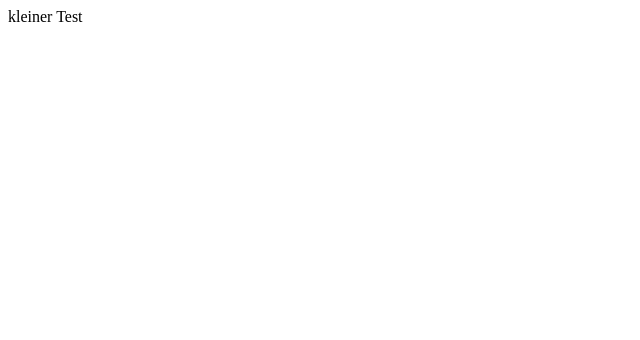
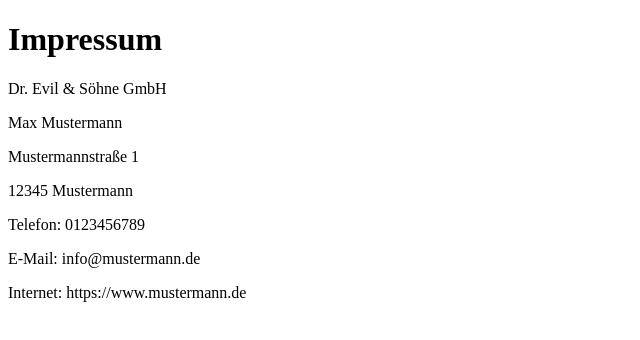
Before and after one commit to vanderseb/mein-erstes-projekt, a Nuxt app: page /impressum in a window 1280 px wide. Shown: the top 340 px of the page, without its empty margins (0-640 px from the left). Built offline with nearby package versions, Linux system fonts and the light colour scheme.

Commit message:
project structure

```diff
--- a/app/app.vue
+++ b/app/app.vue
@@ -1,6 +1,5 @@
 <template>
-  <div>
-    <NuxtRouteAnnouncer />
-    kleiner Test
-  </div>
+  <NuxtLayout>
+    <NuxtPage />
+  </NuxtLayout>
 </template>
--- /dev/null
+++ b/app/pages/impressum.vue
@@ -0,0 +1,13 @@
+<template>
+  <div>
+    <NuxtRouteAnnouncer />
+    <h1>Impressum</h1>
+    <p>Dr. Evil & Söhne GmbH</p>
+    <p>Max Mustermann</p>
+    <p>Mustermannstraße 1</p>
+    <p>12345 Mustermann</p>
+    <p>Telefon: 0123456789</p>
+    <p>E-Mail: info@mustermann.de</p>
+    <p>Internet: https://www.mustermann.de</p>
+  </div>
+</template>
--- /dev/null
+++ b/app/pages/index.vue
@@ -0,0 +1,10 @@
+<script setup lang="ts">
+// Hier kommt Logik rein
+</script>
+
+<template>
+  <div>
+    <h1>Startseite des Job Funnels</h1>
+    <p>Willkommen!</p>
+  </div>
+</template>
--- /dev/null
+++ b/app/pages/karriere.vue
@@ -0,0 +1,7 @@
+<template>
+  <div>
+    <NuxtRouteAnnouncer />
+    <h1>Karriere</h1>
+    <p>Finden Sie hier Ihre Karriere</p>
+  </div>
+</template>
--- /dev/null
+++ b/app/pages/kontakt.vue
@@ -0,0 +1,7 @@
+<template>
+  <div>
+    <NuxtRouteAnnouncer />
+    <h1>Kontakt</h1>
+    <p>Kontaktieren Sie uns</p>
+  </div>
+</template>
```
